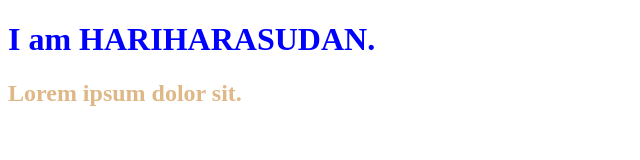
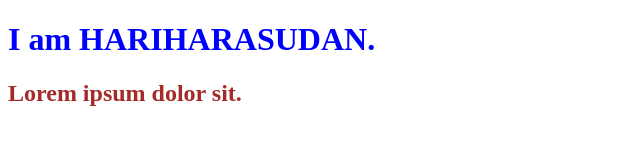
Before and after one commit to HARIHARASUDAN15/Frontendclass, a plain HTML site: page index.html in a window 1280 px wide. Shown: the whole page, without its empty margins (0-640 px from the left). Drawn offline with Linux system fonts and the light colour scheme.

Commit message:
updated color

```diff
--- a/style.css
+++ b/style.css
@@ -3,5 +3,5 @@ h1{
 }
 
 h2{
-    color: burlywood;
+    color: brown;
 }
```
